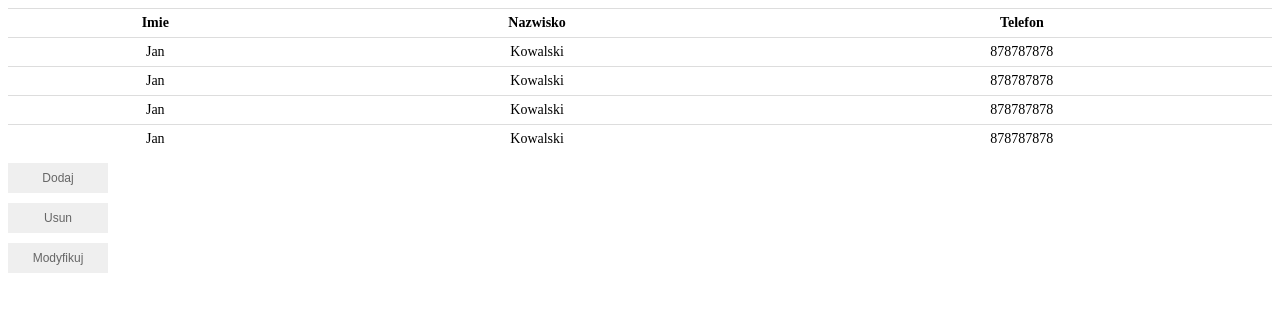
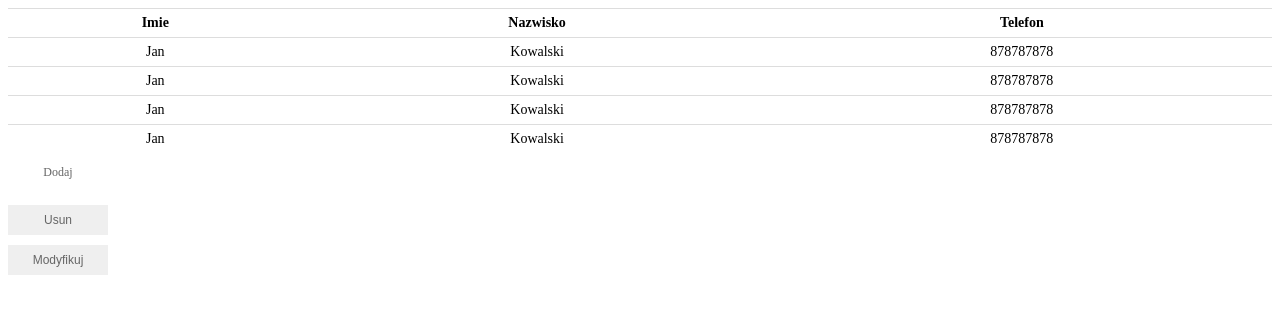
Before and after one commit to iampatro/projektPwI, a PHP site: page /tabelka.html in a window 1280 px wide. Shown: the top 314 px of the page. Run offline with PHP 8.4, Linux system fonts and the light colour scheme.

Commit message:
Add files via upload

```diff
--- a/tabelka.css
+++ b/tabelka.css
@@ -16,13 +16,22 @@
 form input{
     width: 100px;
     height: 30px;
+    border:none;
+    margin-top: 10px;
+    text-align: center;
+    font-size: 12px;
+    color: #666;
+}
+
+.tilelink
+{
+	text-decoration: none;
+	display: block;
+    width: 100px;
+    height: 30px;
     border: none;
     margin-top: 10px;
     text-align: center;
     font-size: 12px;
     color: #666;
 }
-
-.button{
-    font
-}
--- a/tabelka.html
+++ b/tabelka.html
@@ -65,16 +65,11 @@
 
 </table>
 
-    <div class="button">
-
-        <form action="dodawanie.html" method="post">
-            <input type="submit" value="Dodaj">
-        </form>
-
         <form>
+            <a href="dodawanie.html" class="tilelink"><p>Dodaj</p></a>
             <input type="submit" value="Usun"><br />
             <input type="submit" value="Modyfikuj">
         </form>
 
-    </div>
+
 </html>
```
